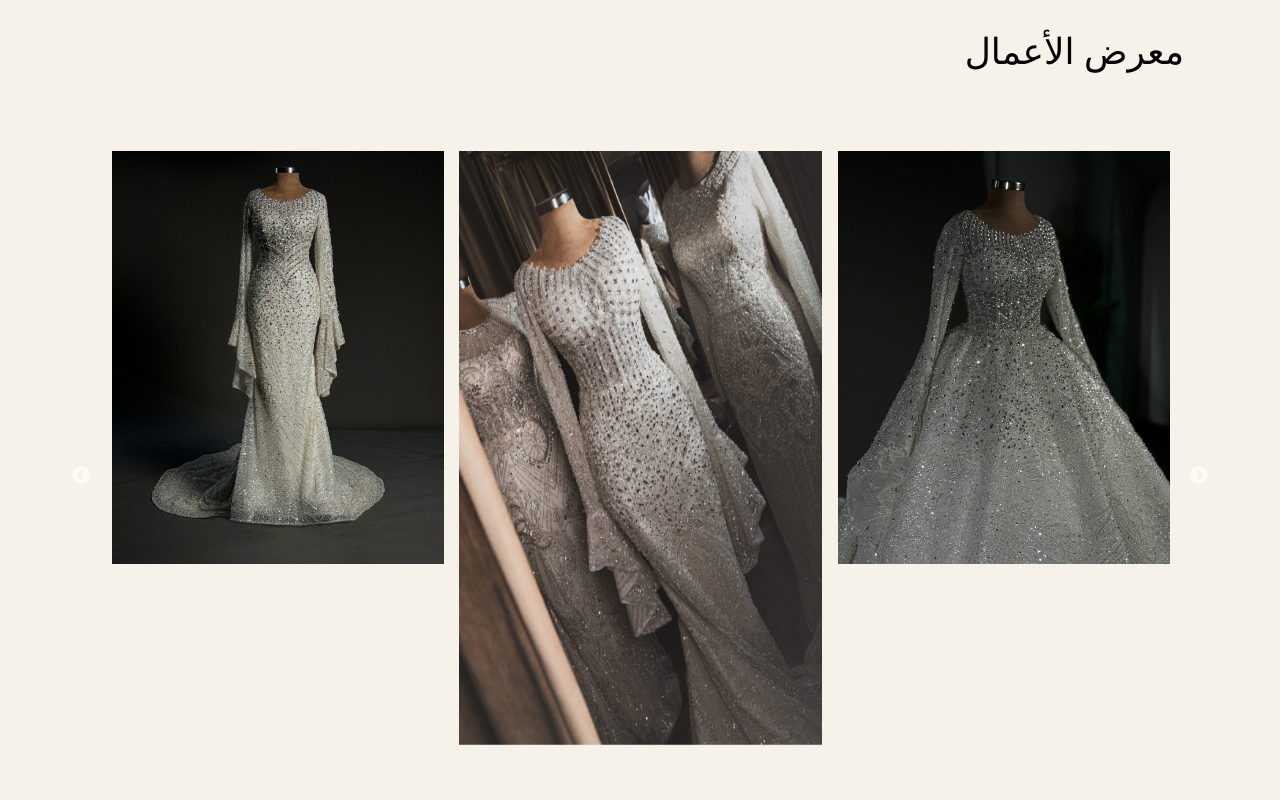
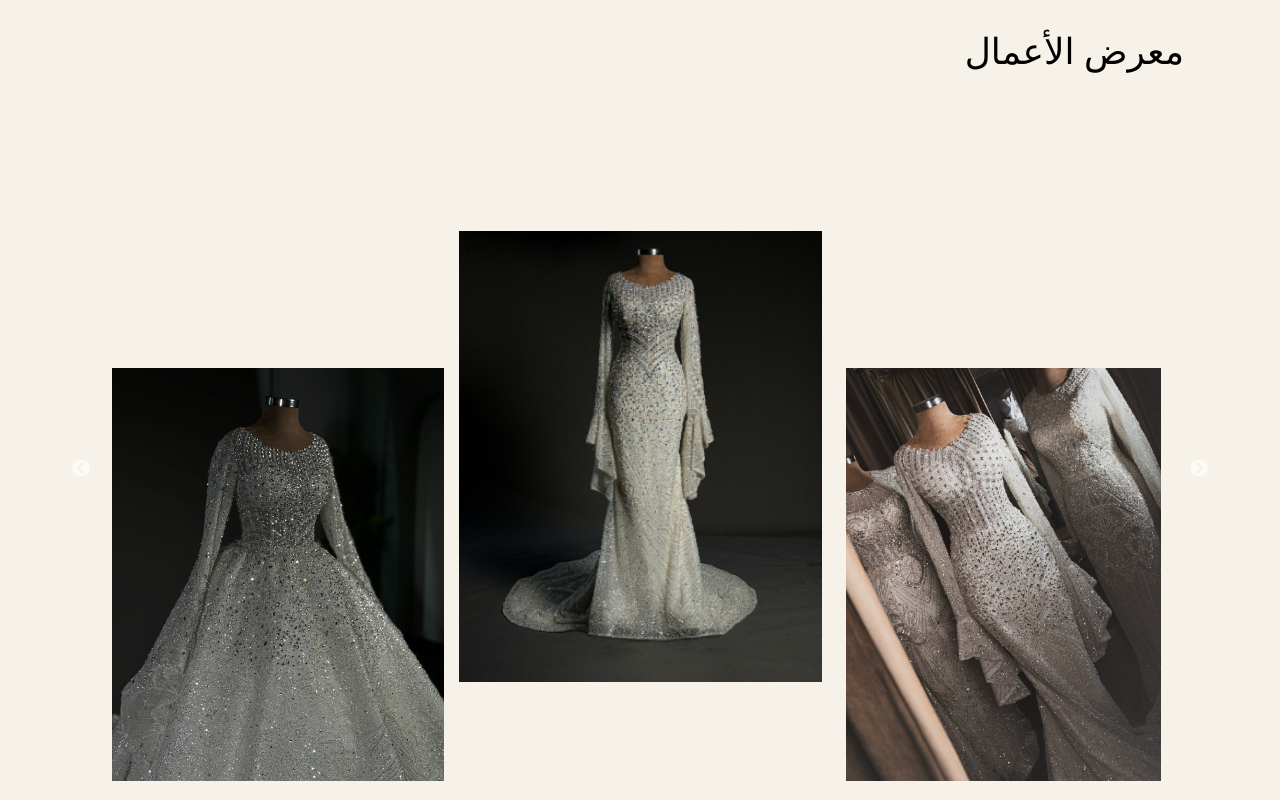
Before and after one commit to ziad223/wedding, a React (Vite) app: page / in a window 1280 px wide. Shown: the part 2820-3620 px from the top of the page. Built offline with nearby package versions, Linux system fonts and the light colour scheme.

Commit message:
last update

```diff
--- a/src/components/HomeSection4.jsx
+++ b/src/components/HomeSection4.jsx
@@ -1,69 +1,69 @@
-import React from 'react';
-import home3 from '../images/home/home-3.png';
-import home4 from '../images/home/home-4.png';
-import home5 from '../images/home/home-5.png';
-import { Link } from 'react-router-dom';
+import React, { useState } from "react";
+import home3 from "../images/home/home-3.png";
+import home4 from "../images/home/home-4.png";
+import home5 from "../images/home/home-5.png";
+import { Link } from "react-router-dom";
 import "slick-carousel/slick/slick.css";
 import "slick-carousel/slick/slick-theme.css";
-import Slider from 'react-slick';
+import Slider from "react-slick";
 
 const HomeSection4 = () => {
-  var settings = {
+  const [currentSlide, setCurrentSlide] = useState(0); // لتحديد الشريحة النشطة
+
+  const settings = {
     dots: false,
     infinite: true,
     speed: 500,
+    autoplay: true,
+    autoplaySpeed: 2000,
     slidesToShow: 3,
-    slidesToScroll: 1
+    slidesToScroll: 1,
+    centerMode: true, // يجعل العنصر الأوسط دائمًا في المنتصف
+    centerPadding: "0", // يزيل المسافات حول العنصر الأوسط
+    beforeChange: (oldIndex, newIndex) => setCurrentSlide(newIndex), // تحديث الشريحة النشطة
+    responsive: [
+      {
+        breakpoint: 1024,
+        settings: {
+          slidesToShow: 2,
+          slidesToScroll: 1,
+          infinite: true,
+        },
+      },
+      {
+        breakpoint: 768,
+        settings: {
+          slidesToShow: 1,
+          slidesToScroll: 1,
+          infinite: true,
+        },
+      },
+    ],
   };
+
+  const images = [home3, home4, home5, home3, home4, home5];
+
   return (
-    <div className='bg-[#f6f2e9] px-4 md:px-8 lg:px-24 py-10'>
-      <h2 className='lg:text-4xl text-xl'>معرض الأعمال</h2>
-      <Slider {...settings} className="mt-20 ">
-
-        {/* الصورة الأولى */}
-        <img
-          src={home3}
-          alt="home3"
-          className="lg:w-[332px] lg:h-[413px] w-full transition-all duration-200 hover:w-[496px] hover:h-[649px] object-contain"
-        />
-
-        {/* الصورة الكبيرة في المنتصف */}
-        <img
-          src={home4}
-          alt="home4"
-          className="lg:w-[496px] lg:h-[649px] w-full transition-all duration-200 object-contain transform origin-top scale-y-125 object-top"
-        />
-
-        {/* الصورة الثالثة */}
-        <img
-          src={home5}
-          alt="home5"
-          className="lg:w-[332px] lg:h-[413px] w-full transition-all duration-200 hover:w-[496px] hover:h-[649px] object-contain"
-        />
-
-        {/* الصورة الرابعة */}
-        <img
-          src={home3}
-          alt="home3"
-          className="lg:w-[332px] lg:h-[413px] w-full transition-all duration-200 hover:w-[496px] hover:h-[649px] object-contain"
-        />
-
-        {/* الصورة الخامسة */}
-        <img
-          src={home4}
-          alt="home4"
-          className="lg:w-[332px] lg:h-[413px] w-full transition-all duration-200 hover:w-[496px] hover:h-[649px] object-contain"
-        />
-
-        {/* الصورة السادسة */}
-        <img
-          src={home5}
-          alt="home5"
-          className="lg:w-[332px] lg:h-[413px] w-full transition-all duration-200 hover:w-[496px] hover:h-[649px] object-contain"
-        />
+    <div className="bg-[#f6f2e9] px-4 md:px-8 lg:px-24 py-10">
+      <h2 className="lg:text-4xl text-xl">معرض الأعمال</h2>
+      <Slider {...settings} className="mt-20">
+        {images.map((image, index) => (
+          <div key={index} className="relative lg:h-[630px] h-[413px]">
+            <div className="absolute bottom-0 w-full flex justify-center">
+              <img
+                src={image}
+                alt={`image-${index}`}
+                className={`transition-all duration-200 object-contain ${currentSlide === index
+                  ? "lg:h-[649px] lg:w-[496px] object-contain"  // الحفاظ على المحاذاة بدون تغيير الاتجاه
+                  : "lg:h-[413px] lg:w-[332px] object-contain"
+                  }`}
+              />
+            </div>
+          </div>
+        ))}
       </Slider>
 
-      <div className='mx-auto block text-center'>
+      <div className="mx-auto block text-center">
         <Link
           to="/about"
           className="bg-[#907457] py-3 block px-20 text-xl text-white rounded-lg mt-10 mx-auto hover:bg-[#7c6246] transition-all duration-300 lg:text-right w-max text-center"
@@ -73,6 +73,6 @@ const HomeSection4 = () => {
       </div>
     </div>
   );
-}
+};
 
 export default HomeSection4;
--- a/src/components/HomeSection5.jsx
+++ b/src/components/HomeSection5.jsx
@@ -10,7 +10,7 @@ import { Link } from 'react-router-dom';
 const HomeSection5 = () => {
   return (
     <div
-      className="px-4 md:px-8 lg:px-24 my-20 relative -z-10"
+      className="px-4 md:px-8 lg:px-24 my-20 relative "
     >
       <h2 className="lg:text-4xl text-xl text-center lg:text-right">مجموعتنا</h2>
       <div className='lg:absolute hidden lg:block lg:top-[-150px] lg:left-[-20px] -z-20'>
@@ -38,7 +38,7 @@ const HomeSection5 = () => {
       <div className='mx-auto block text-center'>
         <Link
           to="/contact"
-          className="bg-[#907457] py-3 block px-20 text-xl text-white rounded-lg mt-10 mx-auto hover:bg-[#7c6246] transition-all duration-300  lg:text-right w-max text-center "
+          className="bg-[#907457] py-3 z-20  block px-20 text-xl text-white rounded-lg mt-10 mx-auto hover:bg-[#7c6246] transition-all duration-300  lg:text-right w-max text-center "
         >
           تواصل معنا
         </Link>
--- a/src/components/HomeSection7.jsx
+++ b/src/components/HomeSection7.jsx
@@ -6,7 +6,7 @@ import layer from '../images/layers/homeLayer-4.png';
 import { Link } from 'react-router-dom';
 const HomeSection7 = () => {
   return (
-    <div className='px-4 md:px-8 lg:px-24 my-20 relative -z-20'>
+    <div className='px-4 md:px-8 lg:px-24 my-20 relative'>
       <div className='text-center p-5'>
         <h2 className='lg:text-4xl text-2xl font-bold mb-3'>خدماتنا</h2>
         <p className='mt-2 lg:text-xl text-lg'>
```
